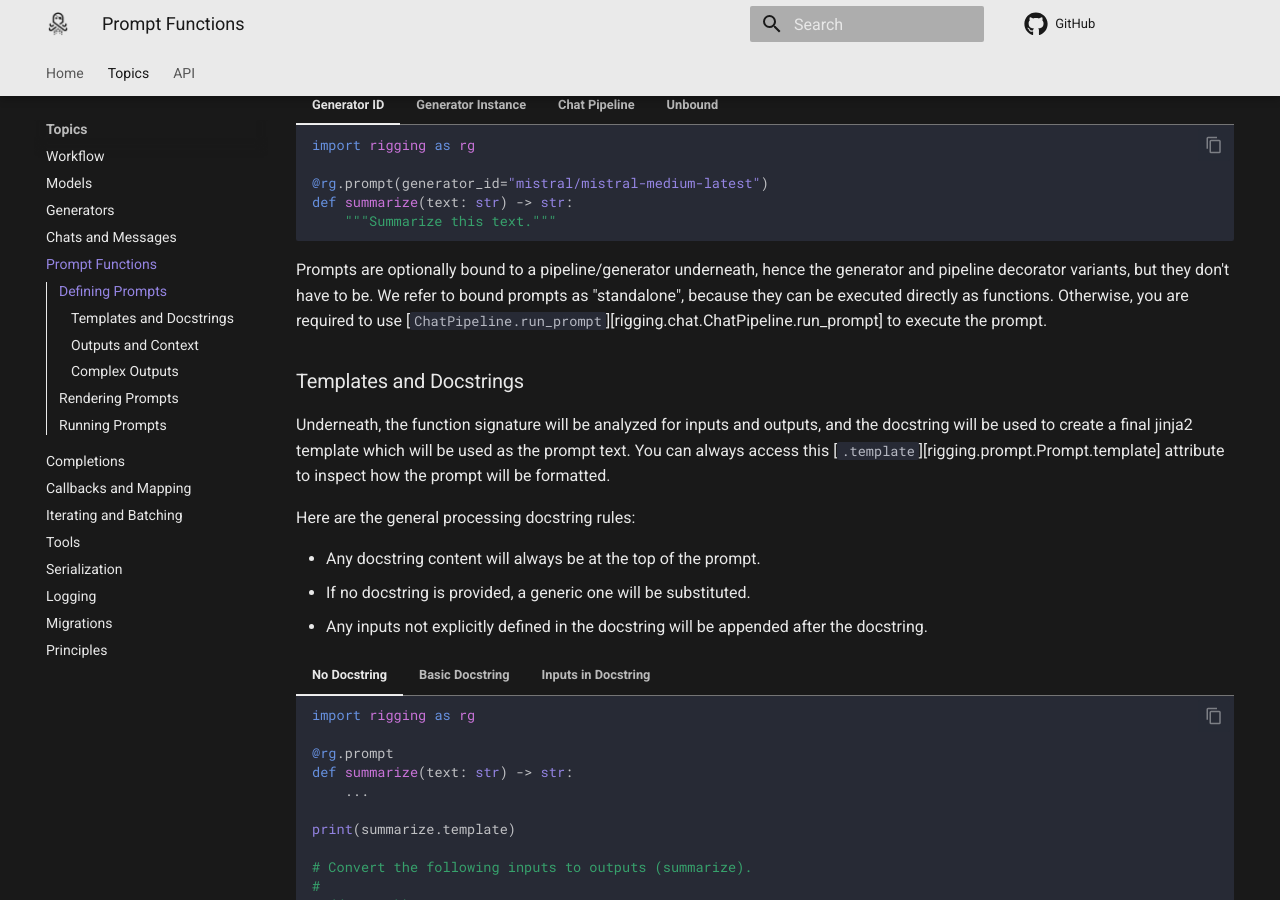
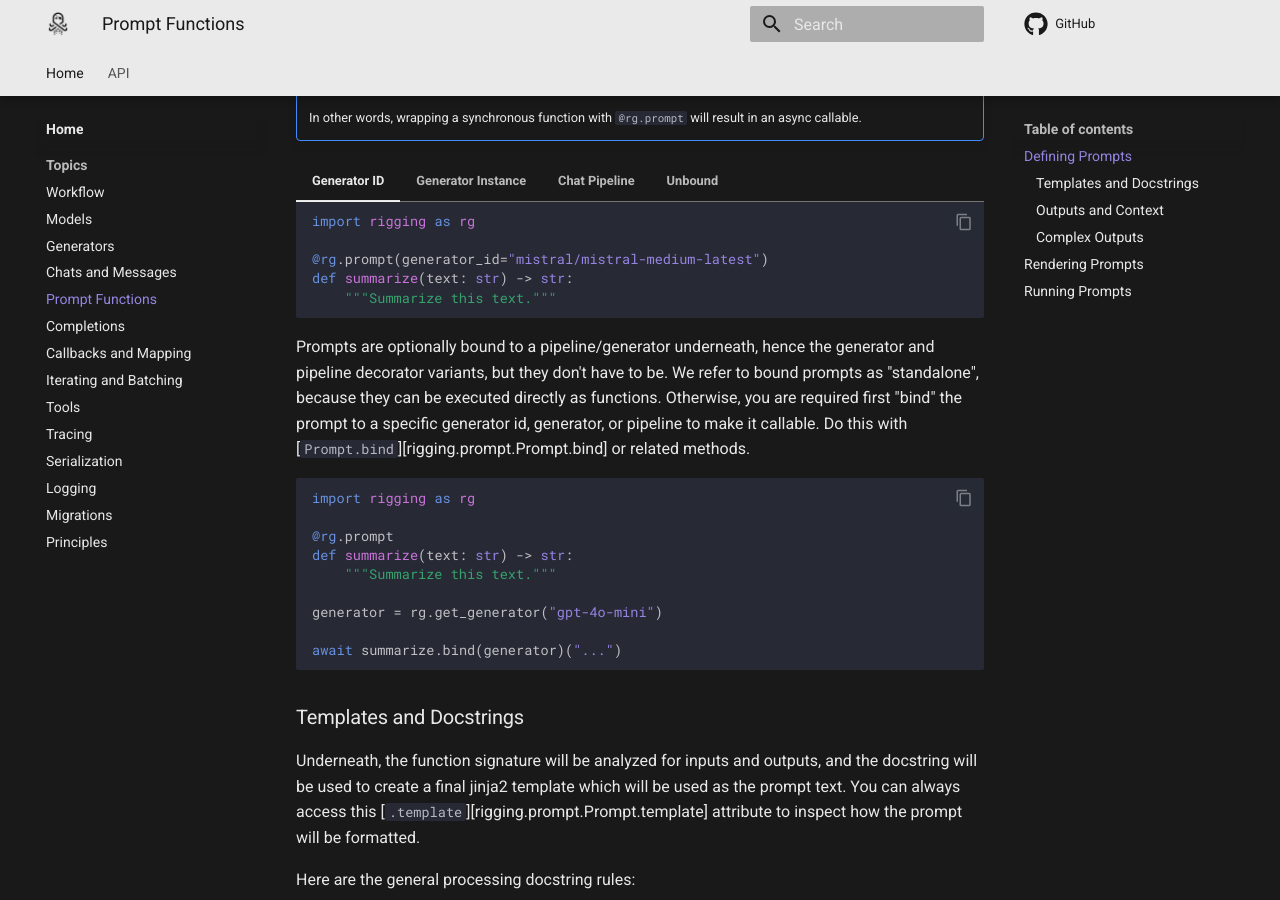
Before and after one commit to dreadnode/rigging, an MkDocs documentation site: the page built from docs/topics/prompt-functions.md, in a window 1280 px wide and 900 px high, scrolled down 637 px. Built offline with MkDocs 1.6.1 and Material for MkDocs 9.7.7, drawn with Linux system fonts in a browser that asks for light colours; comment, search, counter and statistics services are not loaded; some of the changed text lies outside the part shown.

Commit message:
Add completion tracing. Update docs.

````diff
--- a/docs/topics/prompt-functions.md
+++ b/docs/topics/prompt-functions.md
@@ -75,8 +75,21 @@ A [`Prompt`][rigging.prompt.Prompt] is typically created using one of the follow
 
 Prompts are optionally bound to a pipeline/generator underneath, hence the generator and pipeline
 decorator variants, but they don't have to be. We refer to bound prompts as "standalone", because
-they can be executed directly as functions. Otherwise, you are required to use
-[`ChatPipeline.run_prompt`][rigging.chat.ChatPipeline.run_prompt] to execute the prompt.
+they can be executed directly as functions. Otherwise, you are required first "bind" the prompt to
+a specific generator id, generator, or pipeline to make it callable. Do this with
+[`Prompt.bind`][rigging.prompt.Prompt.bind] or related methods.
+
+```py
+import rigging as rg
+
+@rg.prompt
+def summarize(text: str) -> str:
+    """Summarize this text."""
+
+generator = rg.get_generator("gpt-4o-mini")
+
+await summarize.bind(generator)("...")
+```
 
 ### Templates and Docstrings
 
@@ -422,11 +435,11 @@ Prompt objects expose the following methods for execution:
 
 *(Available if the prompt was supplied/bonded to a pipeline or generator)*
 
-You can also run a prompt with a specific `ChatPipeline` by passing it to any of:
+You can also bind a prompt at runtime with any of the following:
 
-- [`ChatPipeline.run_prompt()`][rigging.chat.ChatPipeline.run_prompt]
-- [`ChatPipeline.run_prompt_many()`][rigging.chat.ChatPipeline.run_prompt_many]
-- [`ChatPipeline.run_prompt_over()`][rigging.chat.ChatPipeline.run_prompt_over]
+- [`Prompt.bind()`][rigging.prompt.Prompt.bind]
+- [`Prompt.bind_many()`][rigging.prompt.Prompt.bind_many]
+- [`Prompt.bind_over()`][rigging.prompt.Prompt.bind_over]
 
 !!! Note "Pipeline Context"
 
@@ -469,7 +482,7 @@ You can also run a prompt with a specific `ChatPipeline` by passing it to any of
     def write_code(description: str, language: str = "python") -> code_str:
         """Write a single function."""
 
-    code = await pipeline.run_prompt(write_code, "Calculate the factorial of a number.")
+    code = await write_code.bind(pipeline)("Calculate the factorial of a number.")
     ```
 
 === "Run Manually"
--- a/mkdocs.yml
+++ b/mkdocs.yml
@@ -5,21 +5,23 @@ site_url: https://rigging.dreadnode.io
 repo_url: https://github.com/dreadnode/rigging
 
 nav:
-  - Home: index.md
-  - Topics:
-    - Workflow: topics/workflow.md
-    - Models: topics/models.md
-    - Generators: topics/generators.md
-    - Chats and Messages: topics/chats-and-messages.md
-    - Prompt Functions: topics/prompt-functions.md
-    - Completions: topics/completions.md
-    - Callbacks and Mapping: topics/callbacks-and-mapping.md
-    - Iterating and Batching: topics/iterating-and-batching.md
-    - Tools: topics/tools.md
-    - Serialization: topics/serialization.md
-    - Logging: topics/logging.md
-    - Migrations: topics/migrations.md
-    - Principles: topics/principles.md
+  - Home:
+    - index.md
+    - Topics:
+      - Workflow: topics/workflow.md
+      - Models: topics/models.md
+      - Generators: topics/generators.md
+      - Chats and Messages: topics/chats-and-messages.md
+      - Prompt Functions: topics/prompt-functions.md
+      - Completions: topics/completions.md
+      - Callbacks and Mapping: topics/callbacks-and-mapping.md
+      - Iterating and Batching: topics/iterating-and-batching.md
+      - Tools: topics/tools.md
+      - Tracing: topics/tracing.md
+      - Serialization: topics/serialization.md
+      - Logging: topics/logging.md
+      - Migrations: topics/migrations.md
+      - Principles: topics/principles.md
   - API:
     - rigging.chat: api/chat.md
     - rigging.completion: api/completion.md
@@ -49,7 +51,6 @@ theme:
   features:
     - content.code.copy
     - content.code.annotate
-    - toc.integrate
     - navigation.footer
     - navigation.indexes
     - navigation.sections
````
Also changed, not shown: other parts of docs/topics/prompt-functions.md (+1 -1 lines), README.md (+4 -2 lines), docs/index.md (+4 -1 lines), docs/topics/tracing.md (added, +82 -0 lines), docs/assets/tracing_logfire.png (added), 2 other files.
